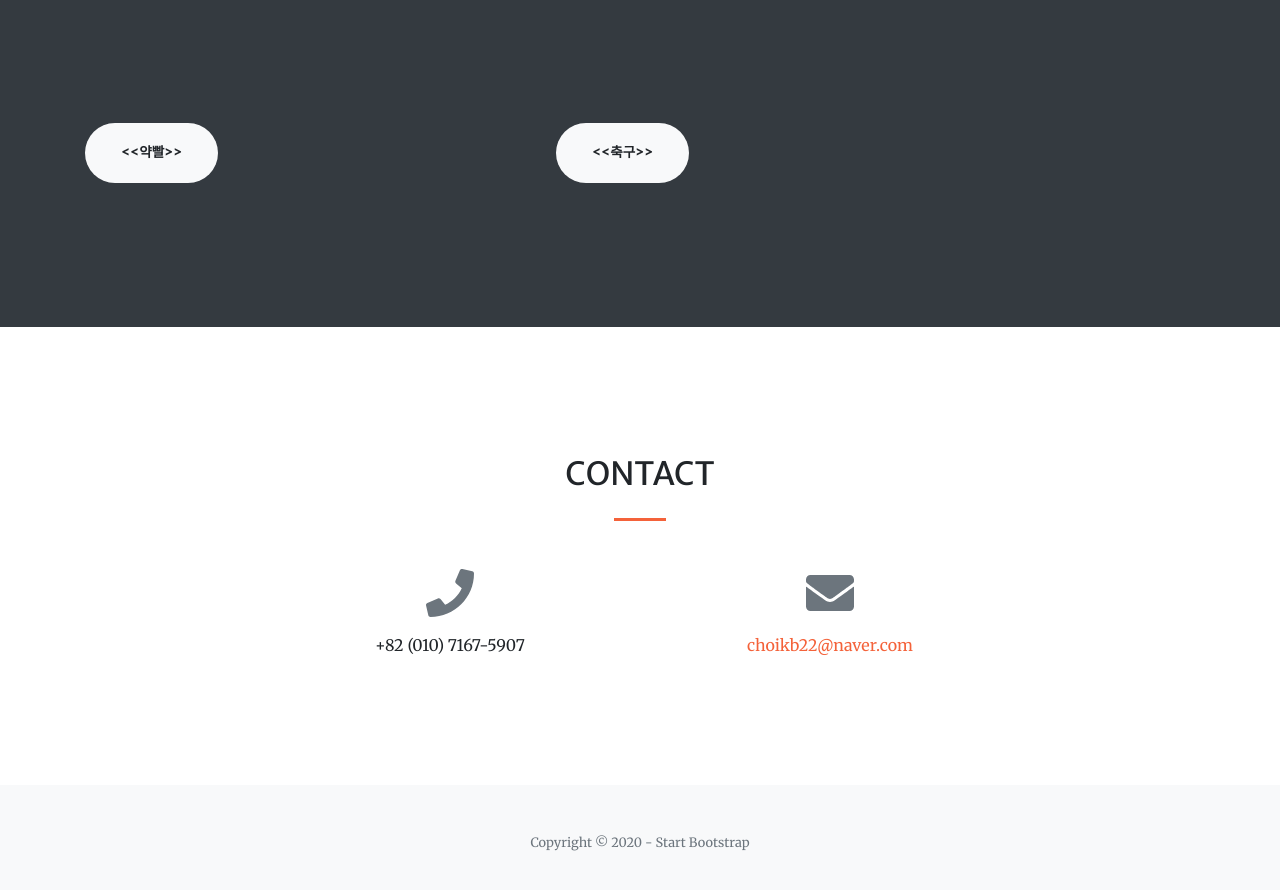
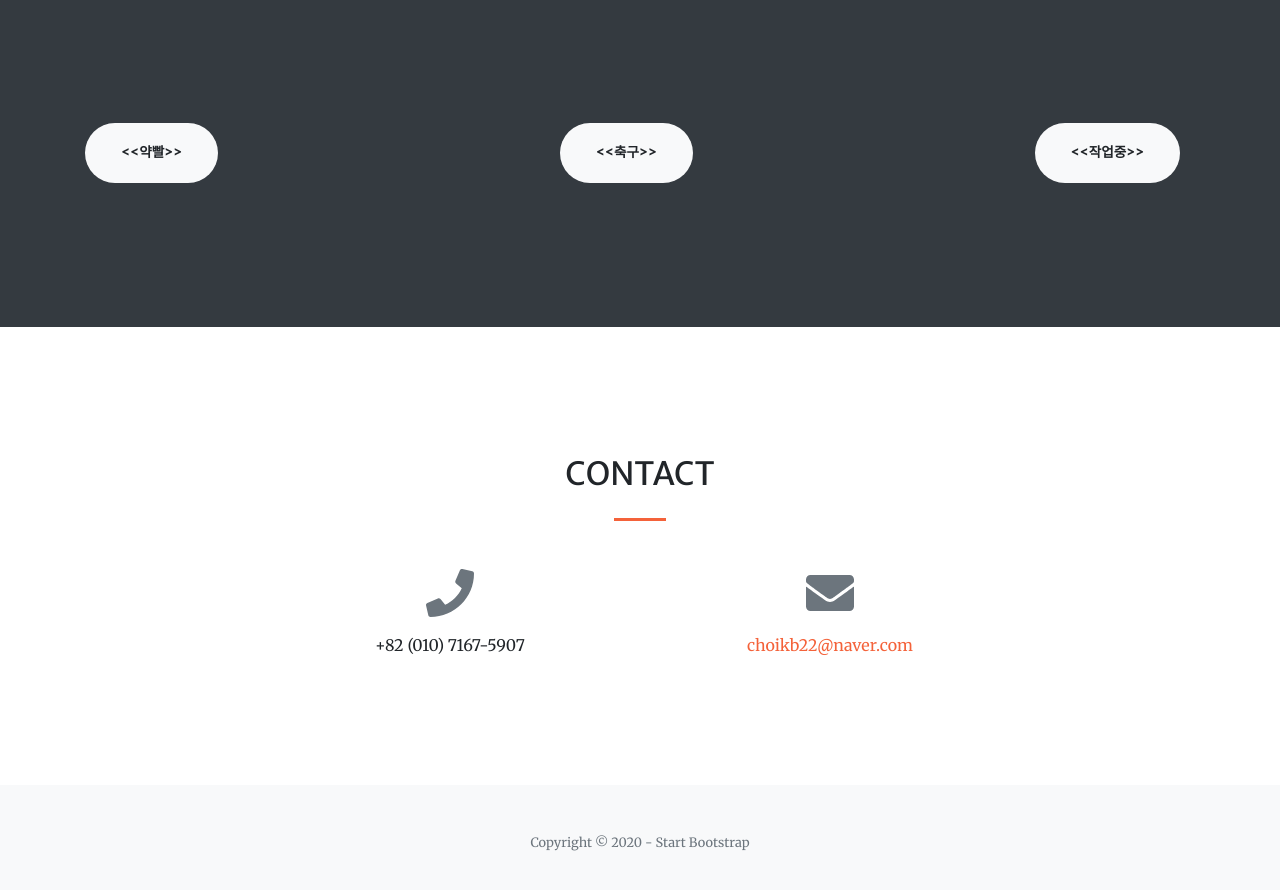
Before and after one commit to ChoiKyoungpin/Choi.github.io, a website: page index.html in a window 1280 px wide. Shown: the part 2360-3250 px from the top of the page. Drawn offline with nearby package versions, Linux system fonts and the light colour scheme.

Commit message:
Update index.html

```diff
--- a/index.html
+++ b/index.html
@@ -196,8 +196,14 @@
                   &nbsp;&nbsp;&nbsp;&nbsp;&nbsp;&nbsp;&nbsp;&nbsp;&nbsp;&nbsp;&nbsp;&nbsp;&nbsp;&nbsp;&nbsp;&nbsp;&nbsp;&nbsp;&nbsp;&nbsp;
                   &nbsp;&nbsp;&nbsp;&nbsp;&nbsp;&nbsp;&nbsp;&nbsp;&nbsp;&nbsp;&nbsp;&nbsp;&nbsp;&nbsp;&nbsp;&nbsp;&nbsp;&nbsp;&nbsp;&nbsp;
                   &nbsp;&nbsp;&nbsp;&nbsp;&nbsp;&nbsp;&nbsp;&nbsp;&nbsp;&nbsp;&nbsp;&nbsp;&nbsp;&nbsp;&nbsp;&nbsp;&nbsp;&nbsp;&nbsp;&nbsp;
-                  &nbsp;&nbsp;&nbsp;
+                  &nbsp;&nbsp;&nbsp;&nbsp;
                 <a class="btn btn-light btn-xl js-scroll-trigge" href="https://github.com/ChoiKyoungpin/Project-Soccer.git" target="_blank"> <<축구>> </a>
+                  &nbsp;&nbsp;&nbsp;&nbsp;&nbsp;&nbsp;&nbsp;&nbsp;&nbsp;&nbsp;&nbsp;&nbsp;&nbsp;&nbsp;&nbsp;&nbsp;&nbsp;&nbsp;&nbsp;&nbsp;
+                  &nbsp;&nbsp;&nbsp;&nbsp;&nbsp;&nbsp;&nbsp;&nbsp;&nbsp;&nbsp;&nbsp;&nbsp;&nbsp;&nbsp;&nbsp;&nbsp;&nbsp;&nbsp;&nbsp;&nbsp;
+                  &nbsp;&nbsp;&nbsp;&nbsp;&nbsp;&nbsp;&nbsp;&nbsp;&nbsp;&nbsp;&nbsp;&nbsp;&nbsp;&nbsp;&nbsp;&nbsp;&nbsp;&nbsp;&nbsp;&nbsp;
+                  &nbsp;&nbsp;&nbsp;&nbsp;&nbsp;&nbsp;&nbsp;&nbsp;&nbsp;&nbsp;&nbsp;&nbsp;&nbsp;&nbsp;&nbsp;&nbsp;&nbsp;&nbsp;&nbsp;&nbsp;
+                  &nbsp;&nbsp;&nbsp;&nbsp;
+                <a class="btn btn-light btn-xl js-scroll-trigge" > <<작업중>> </a>
                </p>
                </div>
              <!--
```
